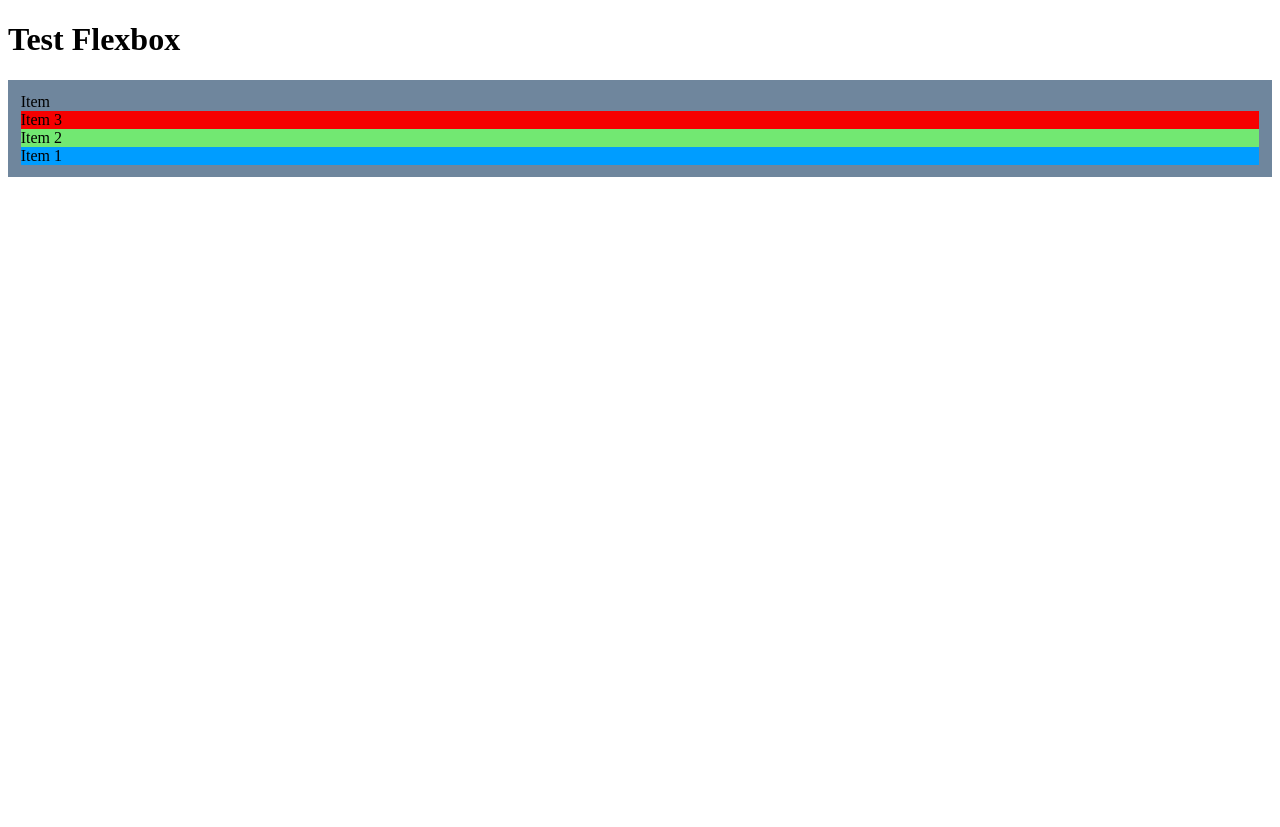
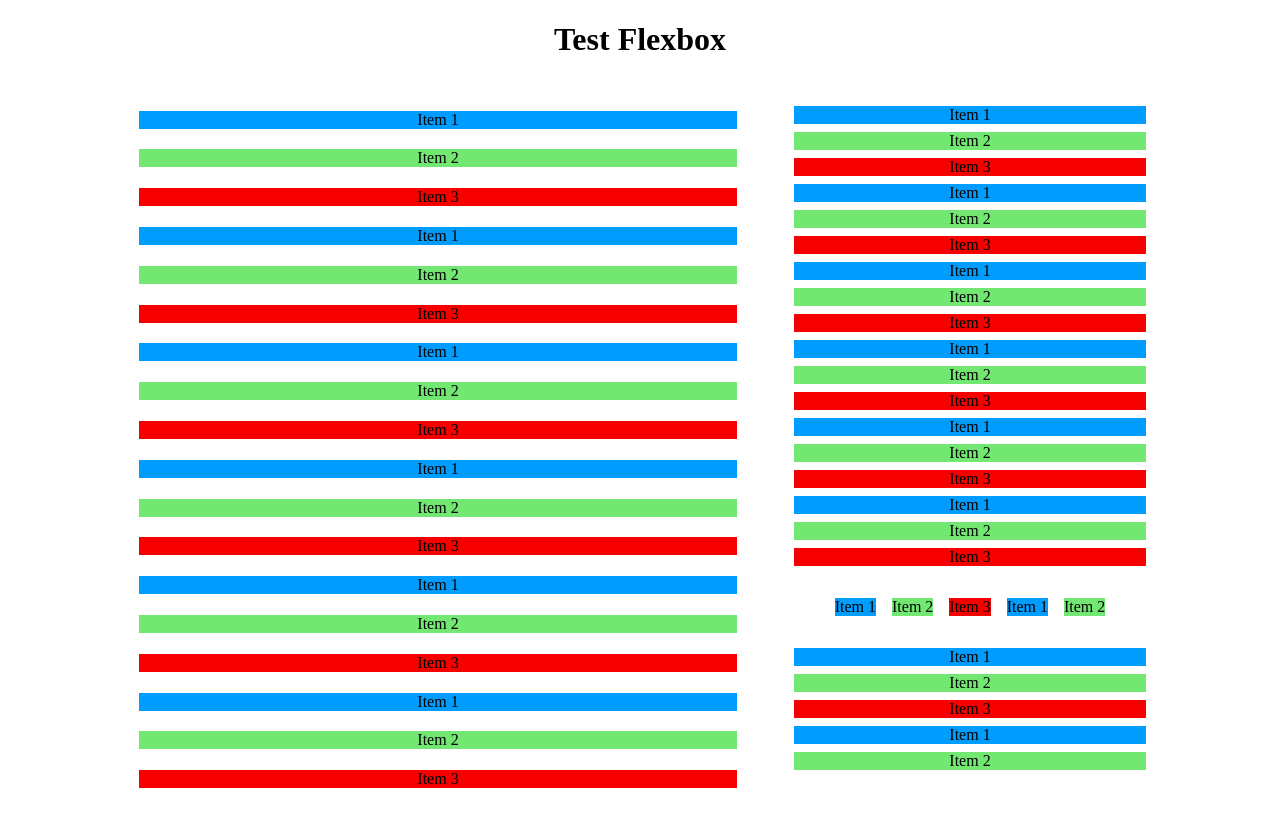
Before and after one commit to xLucasGitHubx/Ma_Formation, a PHP site: page /pages/tp/flexbox.html in a window 1280 px wide. Before the commit the page ends 177 px from the top, so only its background shows below. Run offline with PHP 8.4, Linux system fonts and the light colour scheme.

Commit message:
disposition flex au petit onion

```diff
--- a/5_Exercices_En_Cours_Formation/Votre Hub HTML-CSS/pages/tp/flexbox.css
+++ b/5_Exercices_En_Cours_Formation/Votre Hub HTML-CSS/pages/tp/flexbox.css
@@ -1,3 +1,6 @@
+* {
+	text-align: center;
+}
 .container {
 	padding: 1%;
 	background-color: rgb(111, 134, 157);
@@ -12,9 +15,35 @@
 #el3 {
 	background-color: rgb(246, 0, 0);
 }
+.container1 {
+	display: flex;
+	justify-content: center;
+}
 
-.container {
+.container2 {
+	margin: 10px;
+	width: 50vw;
+}
+.container3 {
 	display: flex;
-	justify-content: space-around;
-	flex-direction: column-reverse;
+	flex-direction: column;
+	margin: 10px;
+	width: 30vw;
 }
+.container4 {
+	flex-direction: row;
+	margin: 10px;
+}
+.container5 {
+	display: flex;
+	flex-direction: row;
+	justify-content: center;
+	margin: 10px;
+}
+
+.container2 div {
+	margin: 2.6vh;
+}
+.container3 div {
+	margin: 1vh;
+}
--- a/5_Exercices_En_Cours_Formation/Votre Hub HTML-CSS/pages/tp/flexbox.html
+++ b/5_Exercices_En_Cours_Formation/Votre Hub HTML-CSS/pages/tp/flexbox.html
@@ -9,28 +9,63 @@
 	</head>
 	<body>
 		<h1>Test Flexbox</h1>
-		<div class="container">
-			<div id="el1" class="element">Item 1</div>
-			<div id="el2" class="element">Item 2</div>
-			<div id="el3" class="element">Item 3</div>
-			<div class="element">Item</div>
-			<!-- <div class="element">Item</div>
-        <div class="element">Item</div>
-        <div class="element">Item</div>
-        <div class="element">Item</div>
-        <div class="element">Item</div>
-        <div class="element">Item</div>
-        <div class="element">Item</div>
-        <div class="element">Item</div>
-        <div class="element">Item</div>
-        <div class="element">Item</div>
-        <div class="element">Item</div>
-        <div class="element">Item</div>
-        <div class="element">Item</div>
-        <div class="element">Item</div>
-        <div class="element">Item</div>
-        <div class="element">Item</div>
-        <div class="element">Item</div> -->
+		<div class="container1">
+			<div class="container2">
+				<div id="el1" class="element">Item 1</div>
+				<div id="el2" class="element">Item 2</div>
+				<div id="el3" class="element">Item 3</div>
+				<div id="el1" class="element">Item 1</div>
+				<div id="el2" class="element">Item 2</div>
+				<div id="el3" class="element">Item 3</div>
+				<div id="el1" class="element">Item 1</div>
+				<div id="el2" class="element">Item 2</div>
+				<div id="el3" class="element">Item 3</div>
+				<div id="el1" class="element">Item 1</div>
+				<div id="el2" class="element">Item 2</div>
+				<div id="el3" class="element">Item 3</div>
+				<div id="el1" class="element">Item 1</div>
+				<div id="el2" class="element">Item 2</div>
+				<div id="el3" class="element">Item 3</div>
+				<div id="el1" class="element">Item 1</div>
+				<div id="el2" class="element">Item 2</div>
+				<div id="el3" class="element">Item 3</div>
+			</div>
+			<div class="container3">
+				<div class="container4">
+					<div id="el1" class="element">Item 1</div>
+					<div id="el2" class="element">Item 2</div>
+					<div id="el3" class="element">Item 3</div>
+					<div id="el1" class="element">Item 1</div>
+					<div id="el2" class="element">Item 2</div>
+					<div id="el3" class="element">Item 3</div>
+					<div id="el1" class="element">Item 1</div>
+					<div id="el2" class="element">Item 2</div>
+					<div id="el3" class="element">Item 3</div>
+					<div id="el1" class="element">Item 1</div>
+					<div id="el2" class="element">Item 2</div>
+					<div id="el3" class="element">Item 3</div>
+					<div id="el1" class="element">Item 1</div>
+					<div id="el2" class="element">Item 2</div>
+					<div id="el3" class="element">Item 3</div>
+					<div id="el1" class="element">Item 1</div>
+					<div id="el2" class="element">Item 2</div>
+					<div id="el3" class="element">Item 3</div>
+				</div>
+				<div class="container5">
+					<div id="el1" class="element">Item 1</div>
+					<div id="el2" class="element">Item 2</div>
+					<div id="el3" class="element">Item 3</div>
+					<div id="el1" class="element">Item 1</div>
+					<div id="el2" class="element">Item 2</div>
+				</div>
+				<div class="container6">
+					<div id="el1" class="element">Item 1</div>
+					<div id="el2" class="element">Item 2</div>
+					<div id="el3" class="element">Item 3</div>
+					<div id="el1" class="element">Item 1</div>
+					<div id="el2" class="element">Item 2</div>
+				</div>
+			</div>
 		</div>
 	</body>
 </html>
```
